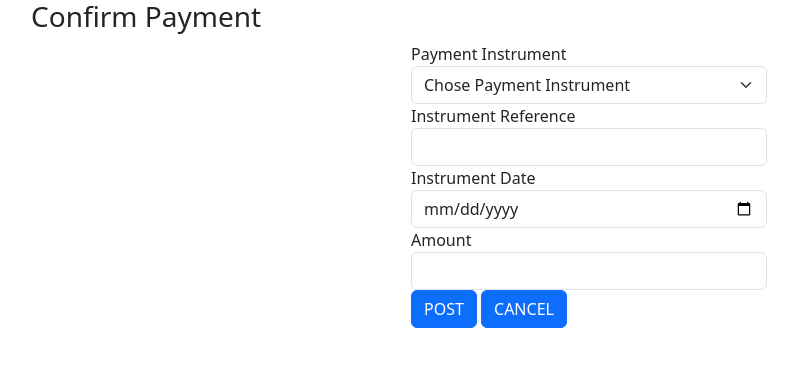
After one commit to farman3074/cloud-desk, a Flask app: page /payinvoice/1 in a window 1280 px wide. The commit adds this page. Shown: the top 367 px of the page, without its empty margins (51-849 px from the left). Run offline with Flask 3, Linux system fonts and the light colour scheme.

Commit message:
completed pay invoice cycle

```diff
--- a/app.py
+++ b/app.py
@@ -102,6 +102,17 @@ def show_invoice(id):
   invoiceLIs = load_invoiceLI_from_db(id)
   return render_template("viewinvoice.html", title="Customer Invoice", invoice=invoice,member=member,invoiceLI=invoiceLIs)
 
+@app.route("/payinvoice/<id>")
+def pay_invoice(id):
+  return render_template("payinvoice.html", invoiceID=id)
+
+@app.route("/commitpayment",methods =["POST"])
+def commit_invoice():
+  query = "Update invoices set ispaid = 'Y', instrumentType ='" + request.form.get('instrumentType') +"',instrumentRef='" + request.form.get('instrumentRef') +"',paydate='" +request.form.get('instrumentDate') +"',paidamt =" +request.form.get('amount') +" where ID = " + request.form.get('invoiceID')
+  result = commit_query_to_db(query)
+  query = "insert into ledger (entryDate, entryRef, entryType, entryDesc, entryValue) values ('" + datetime.now().strftime("%Y-%m-%d %H:%M:%S") + "'," + request.form.get('invoiceID') + ",'INVOICE', 'Invoice Payment by Customer'," + request.form.get('amount') + ")"
+  result = commit_query_to_db(query)
+  return redirect(f"/viewinvoice/{request.form.get('invoiceID')}")
 
 @app.route("/reporting")
 def show_reporting():
--- /dev/null
+++ b/templates/payinvoice.html
@@ -0,0 +1,41 @@
+<!doctype html>
+<html lang="en">
+  <head>
+    <meta charset="utf-8">
+    <meta name="viewport" content="width=device-width, initial-scale=1">
+    <title>Cloud Desk Application</title>
+    <link href="https://cdn.jsdelivr.net/npm/bootstrap@5.3.0-alpha1/dist/css/bootstrap.min.css" rel="stylesheet" integrity="sha384-GLhlTQ8iRABdZLl6O3oVMWSktQOp6b7In1Zl3/Jr59b6EGGoI1aFkw7cmDA6j6gD" crossorigin="anonymous">
+  </head>
+
+  <body>
+    <div class="container">
+      <h3>Confirm Payment</h3>
+      <div class="row">
+    <div class="col-sm">
+    </div>
+    <div class="col-sm">
+      <form action="/commitpayment" method="POST">
+        <label>Payment Instrument</label>
+        <select class="form-select" aria-label="select" name = "instrumentType" >
+          <option selected>Chose Payment Instrument</option>
+          <option value = 'Cheque'>Cheque</option>
+          <option value = 'Bank Desposit'>Bank Deposit</option>
+        </select>
+        <label>Instrument Reference</label>
+        <input type="text" class="form-control" name="instrumentRef" >
+        <label>Instrument Date</label>
+        <input type="date" class="form-control" name="instrumentDate" placeholder="dd-mm-yyyy" value=""
+        max="2030-12-31">
+        <label>Amount</label>
+        <input type="text" class="form-control" name="amount" >
+        <input type="hidden" name="invoiceID" value={{ invoiceID }}>
+        <button type="submit" class="btn btn-primary">POST</button>
+       <a class="btn btn-primary" href="/viewinvoice/{{invoiceID}}" role="button">CANCEL</a>
+      </form>
+    </div>
+    <div class="col-sm">
+    </div>
+  </div>
+    </div>
+  </body>
+</html>
--- a/templates/viewinvoice.html
+++ b/templates/viewinvoice.html
@@ -56,7 +56,7 @@
         <div class="col-sm-10"></div>
         <div class="col-sm-2">
       {% if invoice['ispaid'] == 'N' %}
-        <a class="btn btn-warning btn-lg" href="#" role="button">PAY NOW</a>
+        <a class="btn btn-warning btn-lg" href="/payinvoice/{{invoice['ID']}}" role="button">PAY NOW</a>
       {% else %}
         <a class="btn btn-success btn-lg" href="#" role="button">PAID</a>
       {% endif %}
```
